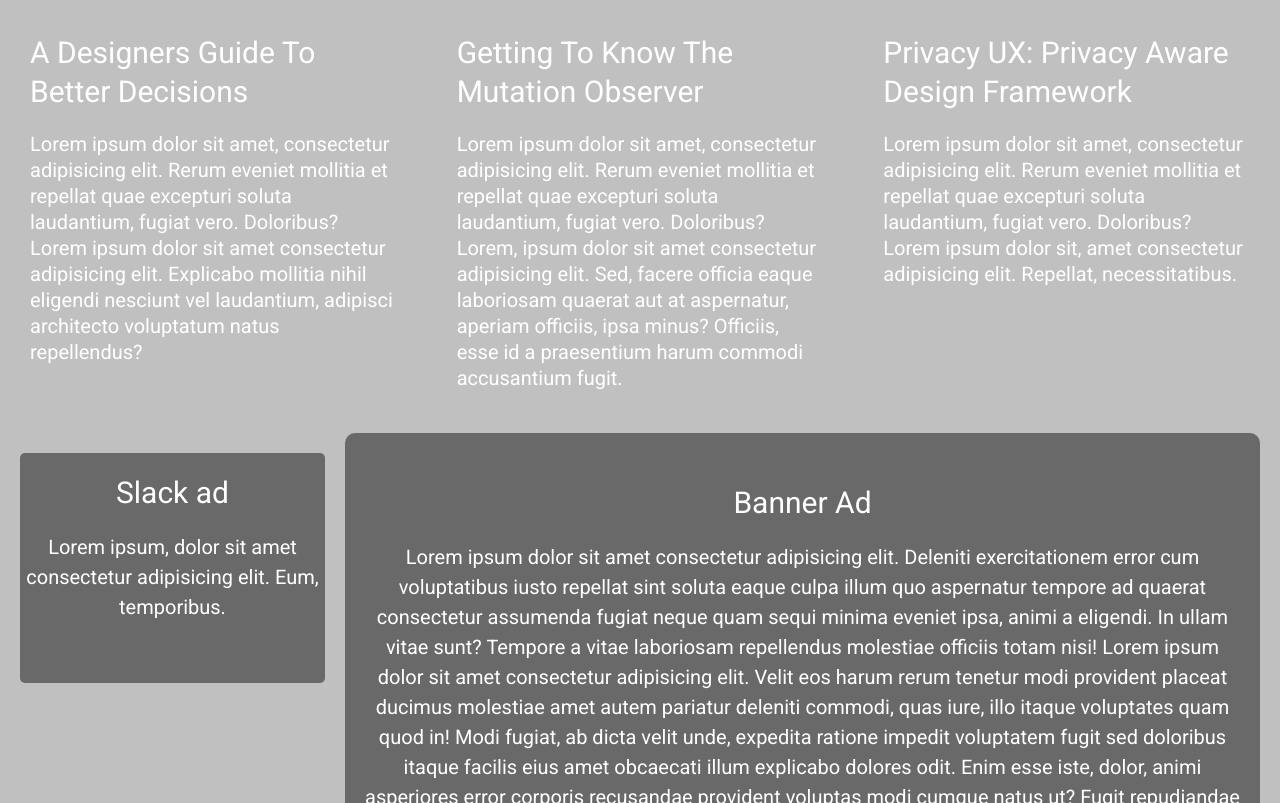
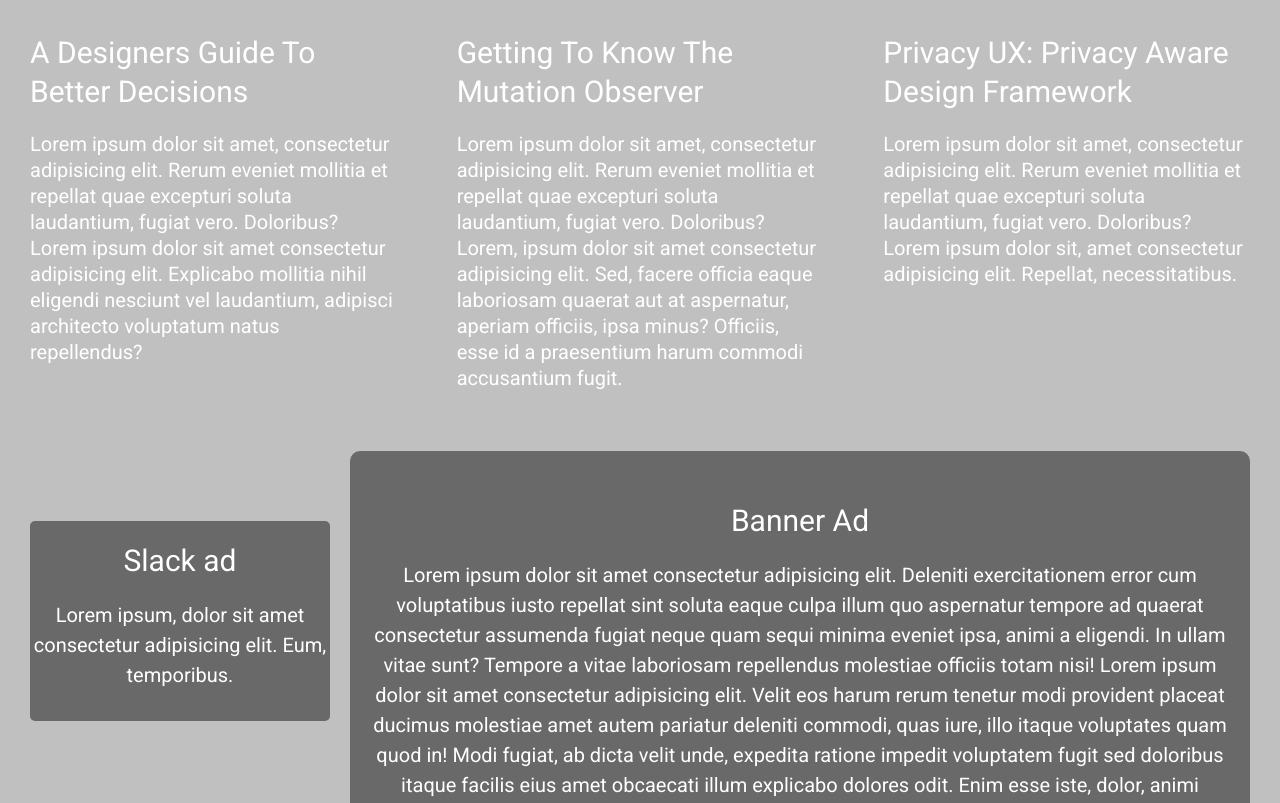
Before and after one commit to macbright/smash-magazine-clone, a plain HTML site: page index.html in a window 1280 px wide. Shown: the part 1997-2800 px from the top of the page. Drawn offline with Linux system fonts and the light colour scheme.

Commit message:
commit after review

```diff
--- a/index.html
+++ b/index.html
@@ -37,6 +37,8 @@
         </header>
 
         <div class="latest-articles">
+            <h1> Don’t Miss These Latest
+                <br> Articles </h1>
             <div class="article-1">
                 <p>Lorem ipsum dolor sit amet consectetur adipisicing elit. Magni tenetur
                     ducimus debitis exercitationem voluptatibus praesentium nemo animi numquam
@@ -147,13 +149,13 @@
             </div>
         </div>
 
-        <div class="banner-ad-2">
-            <div class="banner3">
+        <div class="banner-ad">
+            <div class="banner1">
                 <h1> Slack ad</h1>
                 <p> Lorem ipsum, dolor sit amet consectetur adipisicing elit. Eum, temporibus.</p>
 
             </div>
-            <div class="banner4">
+            <div class="banner2">
                 <h1> Banner Ad</h1>
                 <p> Lorem ipsum dolor sit amet consectetur adipisicing elit. Deleniti exercitationem
                     error cum voluptatibus iusto repellat sint soluta eaque culpa illum quo aspernatur
--- a/resource/style.css
+++ b/resource/style.css
@@ -7,11 +7,12 @@ body{
 .nav-bar{
     display: grid;
     grid-template-columns: repeat(8, 1fr) ;
-    grid-template-rows: 150px;
+    grid-auto-rows: minmax(150px, auto);
     grid-template-areas: "s s a b e j m t";
     background-color:rgb(169,169,169);
 
 }
+
 
 .smashing-title{
     grid-area: s;
@@ -86,7 +87,7 @@ body{
 .latest-articles{
     display: grid;
     grid-template-columns: repeat(2, 1fr) ;
-    grid-template-rows: 400px 400px;
+    grid-auto-rows: 400px 400px;
     grid-template-areas:
     "aa bb"
     "cc dd";
@@ -133,18 +134,35 @@ body{
 
 
 }
+
 .latest-articles p{
     font-size: 30px;
     color: white;
     padding: 20px;
 }
+.latest-articles h1 {
+    position: absolute;
+    background-color: white;
+    margin: 40px 0 0 570px;
+    font-size: 30px;
+    font-weight: bold;
+    text-align: center;
 
+}
+.latest-articles h2{
+     position: relative;
+    background-color: white;
+    margin: 100px 0 0 670px;
+    font-size: 30px;
+    font-weight: bold;
+    text-align: center;
+}
 
 
 .latest-posts{
     display: grid;
     grid-template-columns: repeat(3, 1fr) ;
-    grid-template-rows: 400px;
+    grid-auto-rows: minmax(400px, auto);
     grid-template-areas:
     "a1 b1 c1";
     background-color: rgb(192,192,192);
@@ -188,7 +206,7 @@ body{
 .banner-ad{
     display: grid;
     grid-template-columns: 1fr 3fr;
-    grid-template-rows: 50px 200px 300px;
+    grid-auto-rows: 50px 200px 300px;
     grid-template-areas:
     ". a3"
     "a4 a3"
@@ -229,49 +247,6 @@ body{
     line-height: 1.5;
 }
 
-.banner-ad-2{
-    display: grid;
-    grid-template-columns: 1fr 3fr;
-    grid-template-rows: 250px 200px;
-    grid-template-areas:
-    "d e"
-    ".  e" ;
-    background-color: rgb(192,192,192);
-    grid-gap: 20px;
-    padding: 30px 20px 20px 20px;
-
-
-}
-.banner3{
-    background-color: 	rgb(105,105,105);
-    grid-area: d;
-    border-radius: 5px;
-    align-items: center;
-    justify-content: center;
-    text-align: center;
-    padding: 20px 0 0 0;
-    margin-top: 20px;
-}
-.banner4{
-    background-color: 	rgb(105,105,105);
-    grid-area: e;
-    border-radius: 10px;
-    align-items: center;
-    justify-content: center;
-    text-align: center;
-    padding: 50px 20px 0 20px;
-}
-.banner-ad-2 h1{
-    color: white;
-    font-size: 30px;
-    padding-bottom: 20px;
-    line-height: 1.3;
-}
-.banner-ad-2 p{
-    color: white;
-    font-size: 20px;
-    line-height: 1.5;
-}
 .big-banner{
     height: 500px;
     background-color:	rgb(105,105,105);
@@ -295,7 +270,7 @@ body{
 .links{
     display: grid;
     grid-template-columns: 1fr 3fr;
-    grid-template-rows: 250px;
+    grid-auto-rows: 250px;
     grid-template-areas:
     "dd ee" ;
     background-color: rgb(192,192,192);
@@ -328,7 +303,7 @@ body{
 .author{
     display: grid;
     grid-template-columns: 1fr 1fr;
-    grid-template-rows: 200px 200px 200px;
+    grid-auto-rows: 200px 200px 200px;
     grid-template-areas:
     "f g"
     "h i"
@@ -382,7 +357,7 @@ body{
 .courses{
     display: grid;
     grid-template-columns: repeat(3, 1fr) ;
-    grid-template-rows: 500px;
+    grid-auto-rows: 500px;
     grid-template-areas:
     "a1 b1 c1";
     background-color: rgb(192,192,192);
```
